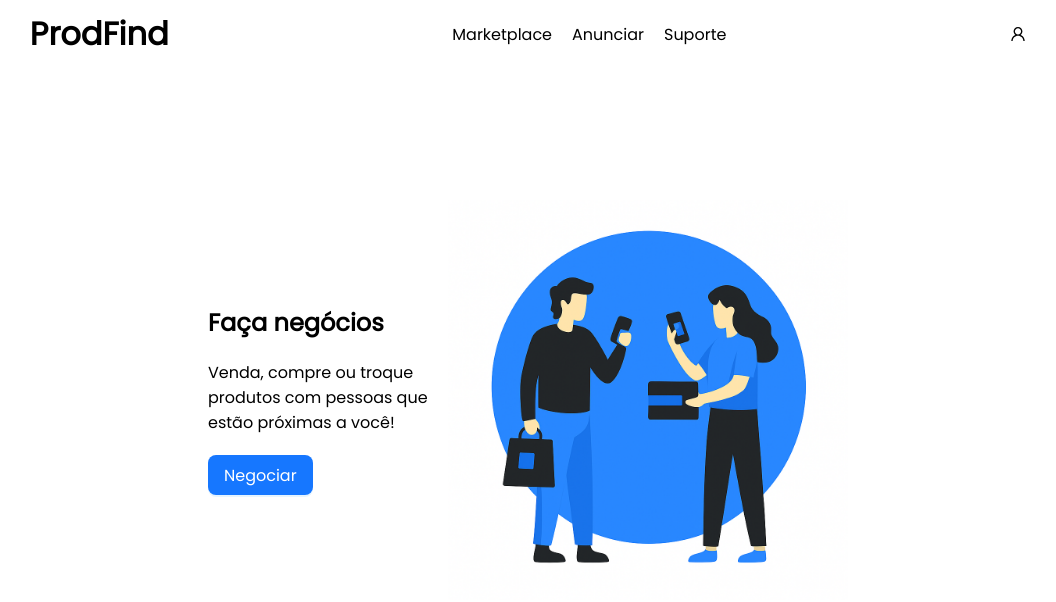
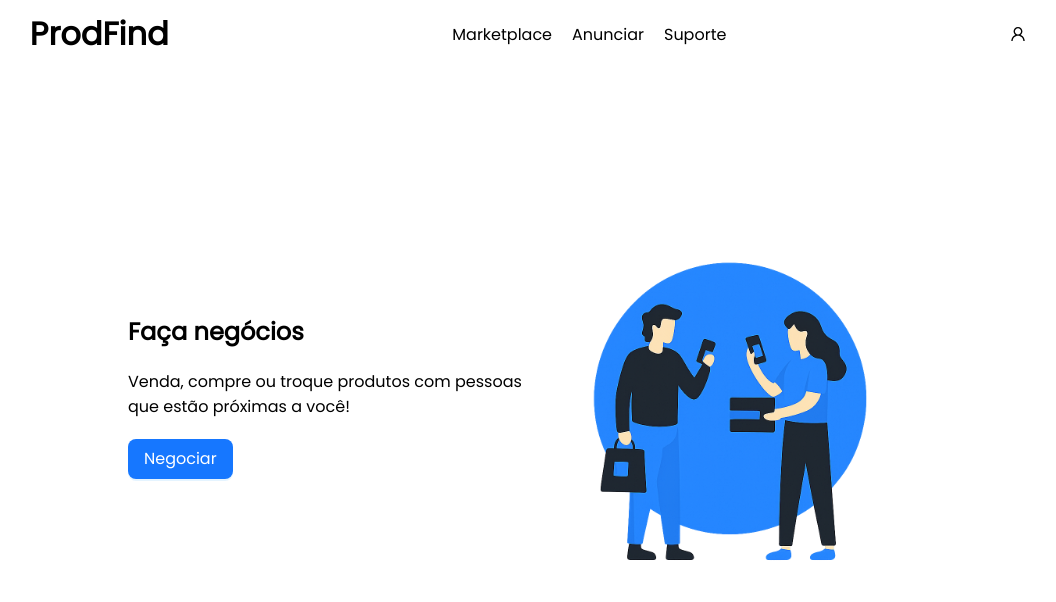
Before and after one commit to lukasdesousa/prodfind-front, a Next.js app: page / in a window 1280 px wide. Shown: the top 602 px of the page, without its empty margins (112-1168 px from the left). Built offline with nearby package versions, Linux system fonts and the light colour scheme.

Commit message:
Mudando imagem da home

```diff
--- a/src/templates/home/Home.tsx
+++ b/src/templates/home/Home.tsx
@@ -4,6 +4,7 @@ import Header from "@/components/ui/header/Header"
 import { Button } from "antd";
 import styled from "styled-components";
 import Image from "next/image";
+import Link from "next/link";
 
 export default function Home() {
   return (
@@ -14,13 +15,15 @@ export default function Home() {
           <TextArea>
             <h1>Faça negócios</h1>
             <p>Venda, compre ou troque produtos com pessoas que estão próximas a você!</p>
-            <Button style={{fontWeight: 500}} type="primary" size="large">
-              Negociar
-            </Button>
+            <Link href="/produtos/mapa">
+              <Button style={{fontWeight: 500}} type="primary" size="large">
+                Negociar
+              </Button>
+            </Link>
           </TextArea>
           <Image
-          src={'/images/image.png'}
-          alt="Image from home"
+          src={'/images/home.png'}
+          alt="Image home"
           width={400}
           height={400}
           />
@@ -35,22 +38,17 @@ const Main = styled.main`
   flex-direction: column;
   align-items: center;
   justify-content: center;
-
 `;
 
 const Template = styled.section`
   display: flex;
   align-items: center;
   justify-content: space-around;
-  position: absolute;
-  top: 50%;
-  left: 50%;
-  transform: translate(-50%, -50%);
+  margin: 10% auto;
 
   @media screen and (max-width: 1200px) {
     flex-direction: column;
     width: 80%;
-    top: 60%;
   }
 
   img {
```
Also changed, not shown: public/images/home.png (added), public/images/image.png (deleted).
